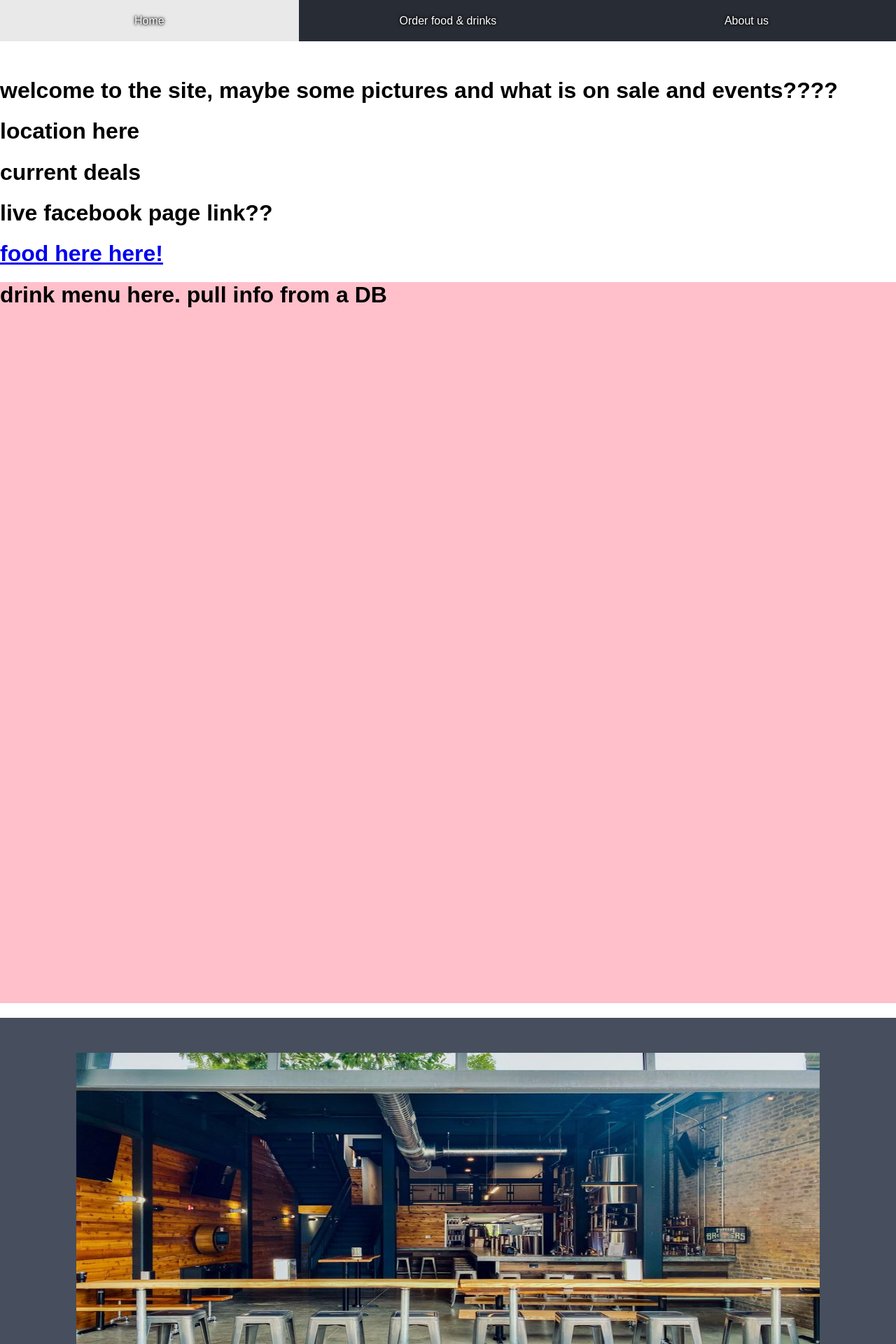
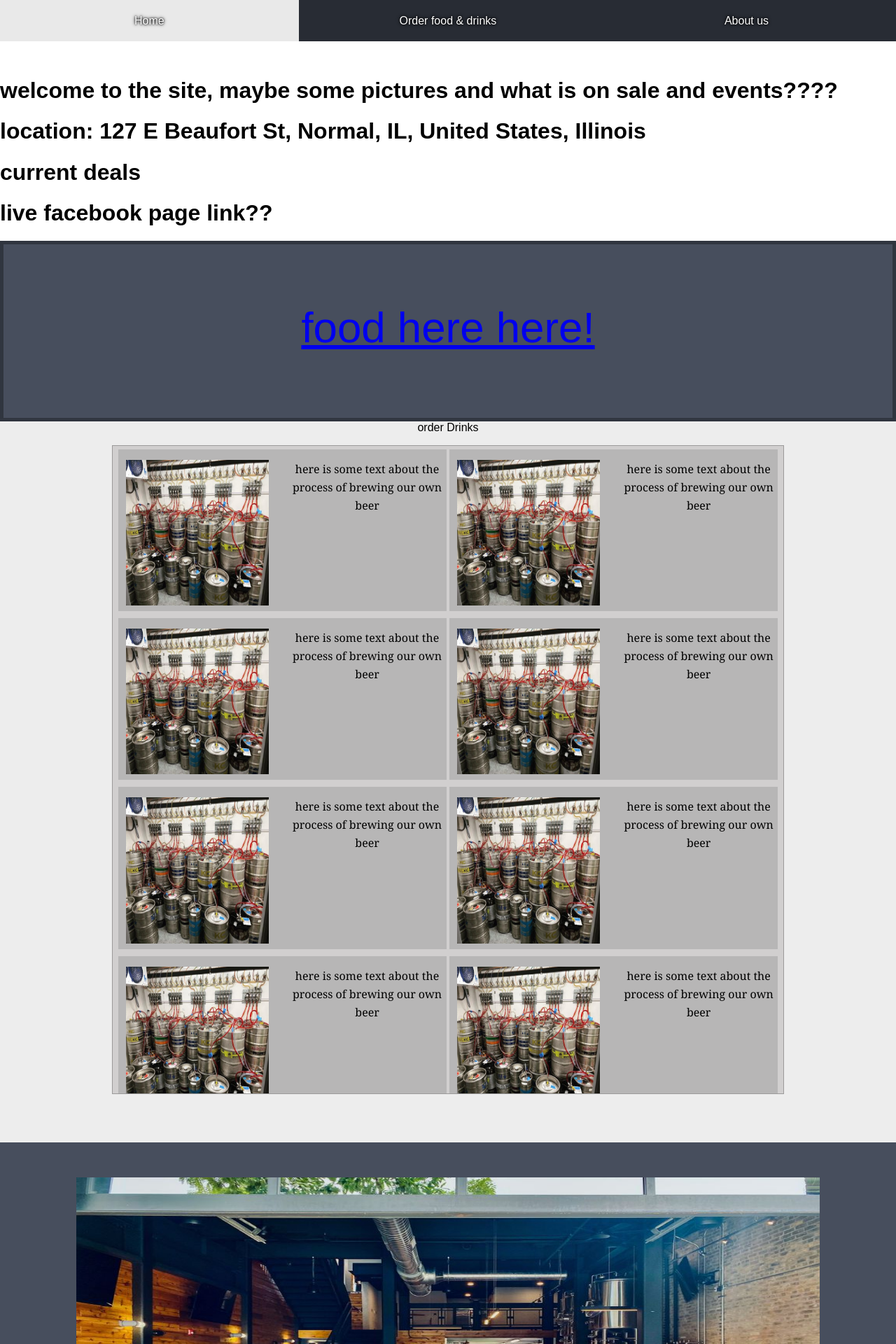
Before and after one commit to niranma/Fiala, a PHP site: page / in a window 1280 px wide. Shown: the top 1920 px of the page at 70% size. Run offline with PHP 8.4, Linux system fonts and the light colour scheme.

Commit message:
added drink menu
for this I had to change the index.html to a php file so we can use php to fill in the data when we get that set up

```diff
--- /dev/null
+++ b/index.php
@@ -0,0 +1,205 @@
+<html>
+
+    <head>
+        <title>About Us!</title>
+    </head>
+
+    <body>
+    <!-- css sheets -->
+    <link rel="stylesheet" href="style.css">
+
+    <!-- navigation bar -->
+      <div class="topnav">
+        <a href="#main_section" >Home</a>
+        <a href="#food_section" >Order food & drinks</a>
+        <a href="#about_us">About us</a>
+      </div>
+
+
+      <!-- index, start of the site here-->
+      <div id="main_section">
+        <h1>welcome to the site, maybe some pictures and what is on sale and events????</h1>
+        <h1> location:
+          127 E Beaufort St, Normal, IL, United States, Illinois </h1>
+        <h1>current deals</h1>
+        <h1> live facebook page link??</h1>
+        <h1></h1>
+      </div>
+
+
+    <!--ordering food section-->
+    <div id="food_section">
+      <div class="order_food">
+        <a href="https://www.toasttab.com/fialabrothers/v3" target="_blank">food here here!</a>
+      </div>
+          <div class="order_drinks">
+            <div style="z-index: 0; background-color: #ededed; width: 100%; height: 100%; text-align: center;">
+              <p style="margin-top: 0;">order Drinks</p>
+                <div class="drink_menu">
+
+              <!-- start of food menu -->
+                <!-- row 1      item1 -->
+                <div class="row food_item">
+                      <div class="food_img" style="padding-top: 15;">
+                        <img src="Fialas3.jpg" alt="John" style="width:90% ; height:90%;">
+                        <p style="width: 100%; padding-top: 15;">here is some text about the process of brewing our own beer</p>
+                      </div>
+                  </div>
+
+                  <!-- row 1      item2 -->
+                  <div class="row food_item">
+                      <div class="food_img" style="padding-top: 15;">
+                        <img src="Fialas3.jpg" alt="John" style="width:90% ; height:90%;">
+                        <p style="width: 100%; padding-top: 15;">here is some text about the process of brewing our own beer</p>
+                      </div>
+                  </div>
+
+                  <!-- row 2      item1 -->
+                  <div class="row food_item">
+                      <div class="food_img" style="padding-top: 15;">
+                        <img src="Fialas3.jpg" alt="John" style="width:90% ; height:90%;">
+                        <p style="width: 100%; padding-top: 15;">here is some text about the process of brewing our own beer</p>
+                      </div>
+                  </div>
+
+                  <!-- row 2      item2 -->
+                  <div class="row food_item">
+                      <div class="food_img" style="padding-top: 15;">
+                        <img src="Fialas3.jpg" alt="John" style="width:90% ; height:90%;">
+                        <p style="width: 100%; padding-top: 15;">here is some text about the process of brewing our own beer</p>
+                      </div>
+                  </div>
+
+                  <!-- row 3      item1 -->
+                  <div class="row food_item">
+                      <div class="food_img" style="padding-top: 15;">
+                        <img src="Fialas3.jpg" alt="John" style="width:90% ; height:90%;">
+                        <p style="width: 100%; padding-top: 15;">here is some text about the process of brewing our own beer</p>
+                      </div>
+                  </div>
+
+                  <!-- row 3      item2 -->
+                  <div class="row food_item">
+                      <div class="food_img" style="padding-top: 15;">
+                        <img src="Fialas3.jpg" alt="John" style="width:90% ; height:90%;">
+                        <p style="width: 100%; padding-top: 15;">here is some text about the process of brewing our own beer</p>
+                      </div>
+                  </div>
+
+                  <!-- row 4      item1 -->
+                  <div class="row food_item">
+                      <div class="food_img" style="padding-top: 15;">
+                        <img src="Fialas3.jpg" alt="John" style="width:90% ; height:90%;">
+                        <p style="width: 100%; padding-top: 15;">here is some text about the process of brewing our own beer</p>
+                      </div>
+                  </div>
+
+                  <!-- row 4      item2 -->
+                  <div class="row food_item">
+                      <div class="food_img" style="padding-top: 15;">
+                        <img src="Fialas3.jpg" alt="John" style="width:90% ; height:90%;">
+                        <p style="width: 100%; padding-top: 15;">here is some text about the process of brewing our own beer</p>
+                      </div>
+                  </div>
+
+                  <!-- row 5      item1 -->
+                  <div class="row food_item">
+                      <div class="food_img" style="padding-top: 15;">
+                        <img src="Fialas3.jpg" alt="John" style="width:90% ; height:90%;">
+                        <p style="width: 100%; padding-top: 15;">here is some text about the process of brewing our own beer</p>
+                      </div>
+                  </div>
+
+                  <!-- row 5      item2 -->
+                  <div class="row food_item">
+                      <div class="food_img" style="padding-top: 15;">
+                        <img src="Fialas3.jpg" alt="John" style="width:90% ; height:90%;">
+                        <p style="width: 100%; padding-top: 15;">here is some text about the process of brewing our own beer</p>
+                      </div>
+                  </div>
+              <!-- end of food menu -->
+
+              </div>
+            </div>
+        </div>
+      </div>
+
+
+
+
+    <!-- about us section -->
+    <div class="about-section" id="about_us">
+      <!-- do something to chage the height and width based on if its a mobile device or not -->
+        <img src="Fialas.jpg" alt="Mike" style="height: 50%; width: 90%;">
+
+        <h1>About Us Page</h1>
+        <p>We are Fiala brothers, we like to make beer. some text here just to add some space and make it look full</p>
+        <h3>put the address here in bold and big letters</h3>
+        <p>so we can see what it looks like when there is alot of text</p>
+        <p>we can also make more than one line of text in this section </p>
+        <p>Resize the browser window to see that this page is responsive by the way.</p>
+      </div>
+
+      <h1 style="text-align:center; padding-top: 1vh;">How we do our brewing</h1>
+        <div class="row">
+            <div class="description-section">
+                <img src="Fialas3.jpg" alt="John">
+                <p>here is some text about the process of brewing our own beer</p>
+                <p>here is something about how we source our ingredenets </p>
+            <div>
+        <div>
+
+        <h1 style="text-align:center; padding-top: 1vh;">community</h1>
+        <div class="row">
+            <div class="description-section">
+                <img src="Fialas5.jpg" alt="John">
+                <p>here is some text about the events we host or did something for. idk what else we could really add here</p>
+            </div>
+        <div>
+
+          <h1>social media links?</h1>
+
+      <h2 style="text-align:center">Our Team</h2>
+      <div class="row">
+        <div class="column">
+          <div class="card">
+            <img src="Fialas2.jpg" alt="Jane" style="width:100%">
+            <div class="container">
+              <h2>Jane Doe</h2>
+              <p class="title">CEO & Founder</p>
+              <p>Some text that describes me lorem ipsum ipsum lorem.</p>
+              <p>jane@example.com</p>
+              <p><button class="button">Contact</button></p>
+            </div>
+          </div>
+        </div>
+
+        <div class="column">
+          <div class="card">
+            <img src="Fialas3.jpg" alt="Mike" style="width:100%">
+            <div class="container">
+              <h2>Bob Ross</h2>
+              <p class="title">Art Director</p>
+              <p>Some text that describes me lorem ipsum ipsum lorem.</p>
+              <p>mike@example.com</p>
+              <p><button class="button">Contact</button></p>
+            </div>
+          </div>
+        </div>
+
+        <div class="column">
+          <div class="card">
+            <img src="Fialas4.jpg" alt="John" style="width:100%">
+            <div class="container">
+              <h2>John Doe</h2>
+              <p class="title">Designer</p>
+              <p>Some text that describes me lorem ipsum ipsum lorem.</p>
+              <p>john@example.com</p>
+              <p><button class="button">Contact</button></p>
+            </div>
+          </div>
+        </div>
+      </div>
+    </body>
+
+</html>
--- a/style.css
+++ b/style.css
@@ -34,7 +34,7 @@ html {
 .description-section {
   padding: 50px;
   text-align: center;
-  color: 474e5d;
+  color: #474e5d;
 }
 
 .container {
@@ -97,3 +97,48 @@ html {
     display: block;
   }
 }
+
+
+/* new css here and below */
+
+
+.order_drinks{
+  color: black;
+}
+
+.order_food{
+  color: black;
+  background-color: #474e5d;
+  display: block;
+  font-size: 6vh;
+  text-align: center;
+  border: 0.5vh;
+  border-style: solid;
+  border-color: #30353f;
+  height: 25%;
+  padding-top: 8vh;
+}
+
+.drink_menu {
+  height:90%;
+  width:75%;
+  background-color: #d1cfcf;
+  border:1px solid #9b9a9a;
+  font:16px/26px Georgia, Garamond, Serif;
+  overflow:auto;
+  text-align: center;
+  margin-left: 12.5%;
+}
+
+.food_item{
+  background-color: #b7b6b6;
+  height: 25%;
+  width: 49%;
+  display: inline-block;
+  margin: 5 0 5 0;
+  column-count: 2;
+}
+
+.food_img{
+  width: 100%;
+}
```
Also changed, not shown: aboutus.html (added, +91 -0 lines), order.food.drinks..html (added, +24 -0 lines).
